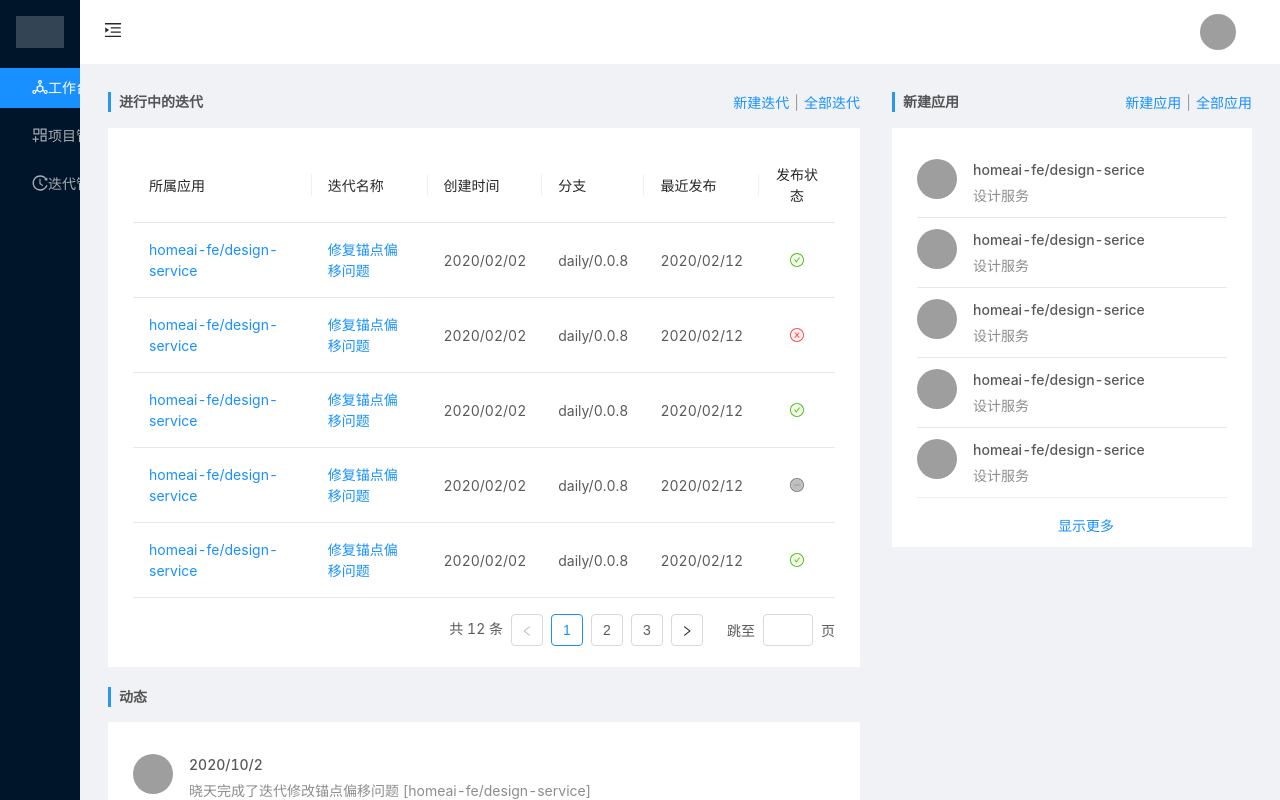
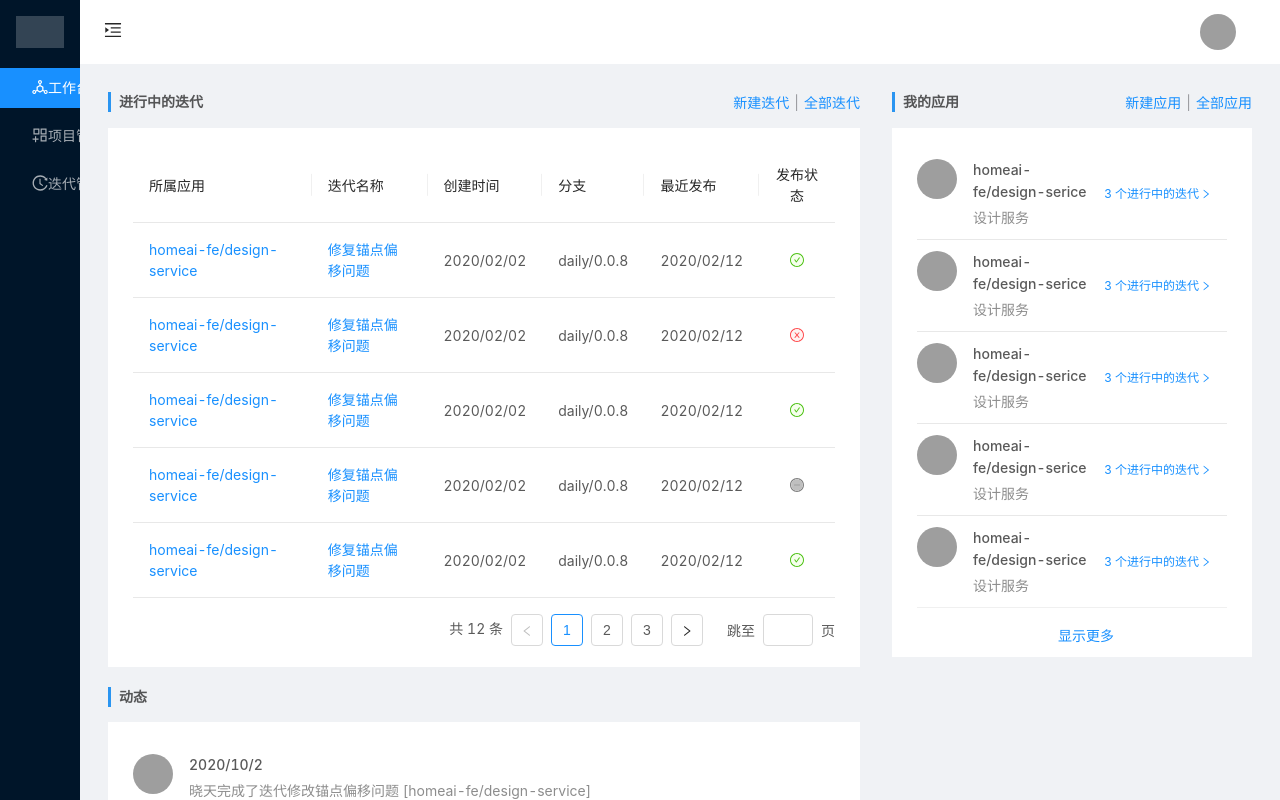
Before and after one commit to CavsZhouyou/Def-Manage-System, a React (Create React App) app: page /workBench in a window 1280 px wide. Built offline with nearby package versions, Linux system fonts and the light colour scheme; grey boxes are pictures that could not be loaded; the HTML template or start-up script is replaced by a standard one.

Commit message:
feat: 我的应用组件完成

```diff
--- a/src/pages/WorkBench/components/MyAppList/index.module.scss
+++ b/src/pages/WorkBench/components/MyAppList/index.module.scss
@@ -4,4 +4,14 @@
       padding: 10.5px 0;
     }
   }
+
+  .iteration {
+    font-size: 12px;
+
+    .rightIcon {
+      padding: 0;
+      margin-left: 2px;
+      font-size: 10px;
+    }
+  }
 }
--- a/src/pages/WorkBench/components/MyAppList/index.tsx
+++ b/src/pages/WorkBench/components/MyAppList/index.tsx
@@ -4,11 +4,12 @@
  * @TodoList: 无
  * @Date: 2020-03-11 17:39:23
  * @Last Modified by: zhouyou@werun
- * @Last Modified time: 2020-03-12 19:15:08
+ * @Last Modified time: 2020-03-12 20:37:34
  */
 
 import React, { memo, useEffect } from 'react';
-import { Skeleton, Avatar, List } from 'antd';
+import { Skeleton, Avatar, List, Button } from 'antd';
+import { RightOutlined } from '@ant-design/icons';
 import LoadMore from '@/components/LoadMore';
 import { useLoadMore } from '@/utils/hooks';
 import commonStyles from '../../index.module.scss';
@@ -42,7 +43,7 @@ const getData = (count: number): Promise<AppInfo[]> => {
 const Header = memo(() => {
   return (
     <div className={commonStyles.header}>
-      <div className={commonStyles.title}>新建应用</div>
+      <div className={commonStyles.title}>我的应用</div>
       <div className={commonStyles.actions}>
         <a>新建应用</a>
         <div className={commonStyles.divider}>|</div>
@@ -68,6 +69,10 @@ const App = memo((props: AppInfo) => {
           title={<a>{name}</a>}
           description={description}
         />
+        <Button className={styles.iteration} type="link">
+          {`${iterationCount} 个进行中的迭代`}
+          <RightOutlined className={styles.rightIcon} />
+        </Button>
       </Skeleton>
     </List.Item>
   );
```
